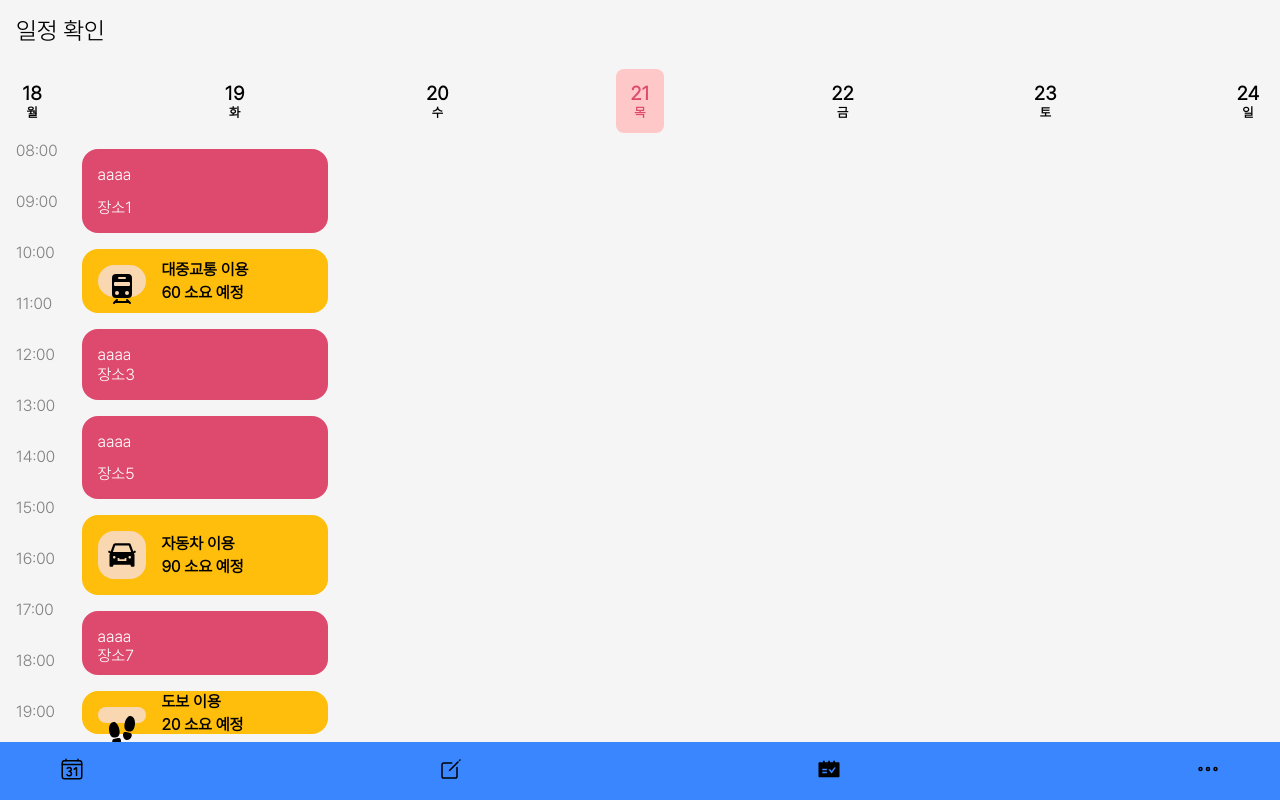
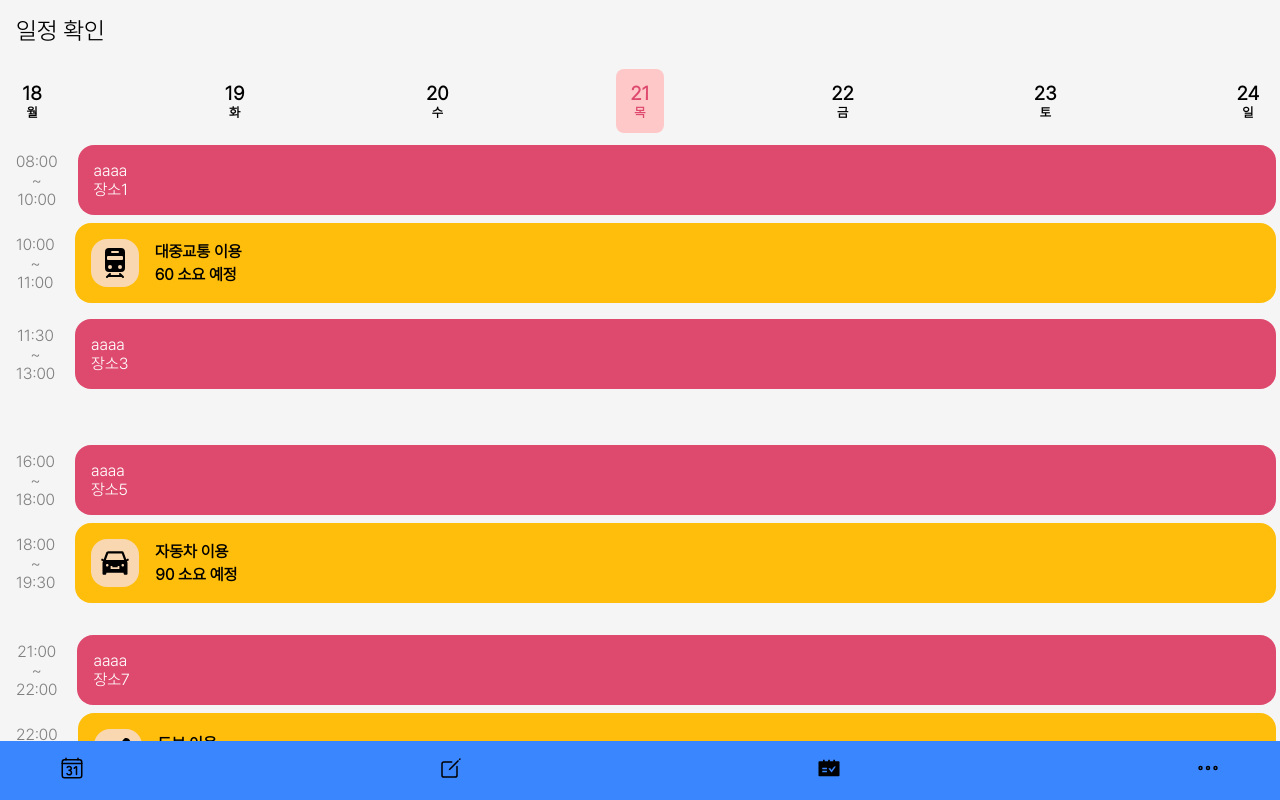
Before and after one commit to smart-calander-assistant/FE, a React (Create React App) app: page /schedule in a window 1280 px wide. Built offline with nearby package versions, Linux system fonts and the light colour scheme.

Commit message:
feat: schedule page

```diff
--- a/src/component/ScheduleContent.jsx
+++ b/src/component/ScheduleContent.jsx
@@ -1,7 +1,7 @@
 import React from 'react';
 import styled from 'styled-components';
 
-const ScheduleContent = ({ title, place, start_time, end_time }) => {
+const ScheduleContent = ({ title, place, start_time, end_time, margin }) => {
     const startTime = start_time.split(':').map(Number);
     const endTime = end_time.split(':').map(Number);
 
@@ -13,11 +13,15 @@ const ScheduleContent = ({ title, place, start_time, end_time }) => {
         time =
             (24 - startTime[0] + endTime[0]) * 60 - startTime[1] + endTime[1];
     } else {
-        time =
-            (endTime[0] - startTime[0]) * 60 + (endTime[1] - startTime[1]);
+        time = (endTime[0] - startTime[0]) * 60 + (endTime[1] - startTime[1]);
     }
     return (
-        <RootContainer height={time}>
+        <RootContainer height={time} margin={margin}>
+            <TimeContainer>
+                <TimeSlot>{start_time}</TimeSlot>
+                <TimeSlot> ~ </TimeSlot>
+                <TimeSlot>{end_time}</TimeSlot>
+            </TimeContainer>
             <ScheduleContainer>
                 <TitleBox>
                     <p>{title}</p>
@@ -30,19 +34,20 @@ const ScheduleContent = ({ title, place, start_time, end_time }) => {
 
 export default ScheduleContent;
 
-
 const RootContainer = styled.div`
     display: flex;
-    margin: 0.5rem;
-    padding: 1rem;
-    background-color: #de496e;
-    border-radius: 1rem;
-    width: 100%;
-    height: ${(props) => props.height / 30}rem;
+    /* width: 100%; */
+    /* height: ${(props) => props.height / 30}rem; */
+    margin-bottom: ${(props) => props.margin / 60}rem;
 `;
 
 const ScheduleContainer = styled.div`
     display: flex;
+    flex: 1;
+    background-color: #de496e;
+    margin: 0.25rem;
+    padding: 1rem;
+    border-radius: 1rem;
 `;
 
 const TitleBox = styled.p`
@@ -51,3 +56,15 @@ const TitleBox = styled.p`
     color: white;
     justify-content: space-between;
 `;
+
+const TimeContainer = styled.div`
+    display: flex;
+    flex-direction: column;
+    padding: 0 1rem;
+    align-items: center;
+    justify-content: center;
+`;
+
+const TimeSlot = styled.div`
+    color: gray;
+`;
--- /dev/null
+++ b/src/component/TimeTable.jsx
@@ -0,0 +1,82 @@
+import React from 'react';
+import styled from 'styled-components';
+import TransfortationContent from './TransfortationContent';
+
+const TimeTable = ({ startTime, endTime, timeInterval, scheduleList }) => {
+  // 시간대 목록 생성
+  const timeSlots = [];
+  let currentTime = startTime;
+  while (currentTime <= endTime) {
+    timeSlots.push(currentTime);
+    currentTime = addMinutes(currentTime, timeInterval);
+  }
+
+  return (
+    <TimeTableContainer>
+      <TimeTableBody>
+        {timeSlots.map((time, index) => (
+          <TimeTableRow key={index}>
+            <TimeBox>{time}</TimeBox>
+            {scheduleList
+              .filter((schedule) => schedule.start_time === time)
+              .map((filteredSchedule, scheduleIndex) => (
+                <ContentBox type={filteredSchedule.type} key={scheduleIndex}>
+                  {filteredSchedule.type === 'schedule' ? <p>{filteredSchedule.title}</p> : (<TransfortationContent time={filteredSchedule.time} type={filteredSchedule.type} />)}
+                  <p>{filteredSchedule.place}</p>
+                </ContentBox>
+              ))}
+            {scheduleList.filter((schedule) => schedule.start_time === time).length === 0 && (
+              <EmptyBox />
+            )}
+          </TimeTableRow>
+        ))}
+      </TimeTableBody>
+    </TimeTableContainer>
+  );
+
+};
+
+export default TimeTable;
+
+
+function addMinutes(time, minutes) {
+  const [hours, mins] = time.split(':').map(Number);
+  const totalMinutes = hours * 60 + mins + minutes;
+  const newHours = Math.floor(totalMinutes / 60);
+  const newMinutes = totalMinutes % 60;
+  return `${String(newHours).padStart(2, '0')}:${String(newMinutes).padStart(2, '0')}`;
+}
+
+const TimeTableContainer = styled.div`
+  width: 100%;
+`;
+
+const TimeTableBody = styled.div`
+  display: flex;
+  flex-direction: column;
+`;
+
+const TimeTableRow = styled.div`
+  display: flex;
+  align-items: center;
+  justify-content: center;
+  padding: 0 0.5rem;
+`;
+
+const TimeBox = styled.div`
+  display: flex;
+  padding: 1rem;
+  width: 3rem;
+  color: gray;
+`;
+
+const ContentBox = styled.div`
+  flex: 1;
+  padding: 1rem;
+  background-color: ${(props) => (props.type === 'schedule' ? '#de496e' : '#ffbe0b')};
+`;
+
+const EmptyBox = styled.div`
+  flex: 1;
+  padding: 1rem;
+`
--- a/src/component/TransfortationContent.jsx
+++ b/src/component/TransfortationContent.jsx
@@ -1,71 +1,82 @@
-import React from 'react'
+import React from 'react';
 import styled from 'styled-components';
 import { IoSubway, IoFootsteps } from 'react-icons/io5';
 import { AiFillCar } from 'react-icons/ai';
 
-const TransfortationContent = ( {time, type} ) => {
+const TransfortationContent = ({ time, type, start_time, end_time, margin }) => {
     let iconContent;
     let title;
 
     if (type === 'transfortation') {
+        if (time >= 60) {
             iconContent = (
                 <IconContainer>
-            <IoSubway size={'2rem'}/>
+                    <IoSubway size={'2rem'} />
                 </IconContainer>
             );
+        }
         title = '대중교통';
     } else if (type === 'car') {
+        if (time >= 60) {
             iconContent = (
                 <IconContainer>
-            <AiFillCar size={'2rem'}/>
+                    <AiFillCar size={'2rem'} />
                 </IconContainer>
             );
+        }
         title = '자동차';
     } else if (type === 'onfoot') {
+        if (time >= 0) {
             iconContent = (
                 <IconContainer>
-            <IoFootsteps size={'2rem'}/>
+                    <IoFootsteps size={'2rem'} />
                 </IconContainer>
             );
+        }
         title = '도보';
     }
     return (
-    <RootContainer height={time}>
+        <RootContainer height={time} margin={margin}>
+            <TimeContainer>
+                <TimeSlot>{start_time}</TimeSlot>
+                <TimeSlot> ~ </TimeSlot>
+                <TimeSlot>{end_time}</TimeSlot>
+            </TimeContainer>
             <ScheduleContainer>
                 {iconContent}
-            <TitleBox>
+                <TitleBox gap={time}>
                     <p>{title} 이용</p>
                     <p>{time} 소요 예정</p>
                 </TitleBox>
             </ScheduleContainer>
         </RootContainer>
-  )
-}
+    );
+};
 
 export default TransfortationContent;
 
-
 const RootContainer = styled.div`
     display: flex;
-    margin: 0.5rem;
-    padding: 1rem;
-    background-color: #FFBE0B;
-    border-radius: 1rem;
-    width: 100%;
-    height: ${(props) => props.height / 30}rem;
-`
+    /* width: 100%; */
+    /* height: ${(props) => props.height / 30}rem; */
+    margin-bottom: ${(props) => props.margin / 60}rem;
+`;
 
 const ScheduleContainer = styled.div`
     display: flex;
-    justify-content: space-between;
-`
+    flex: 1;
+    margin: 0.25rem;
+    padding: 1rem;
+    border-radius: 1rem;
+    background-color: #ffbe0b;
+`;
 
 const IconContainer = styled.div`
     display: flex;
     padding: 0.5rem;
-    background-color: #F9D7B0;
+    background-color: #f9d7b0;
     border-radius: 1rem;
-`
+`;
 
 const TitleBox = styled.p`
     display: flex;
@@ -73,5 +84,17 @@ const TitleBox = styled.p`
     font-weight: 600;
     padding: 0 1rem;
     justify-content: center;
-    gap: 0.25rem;
-`
+    gap: ${(props) => (props.gap < 60 ? 0 : 0.25)}rem;
+`;
+
+const TimeContainer = styled.div`
+    display: flex;
+    flex-direction: column;
+    padding: 0 1rem;
+    align-items: center;
+    justify-content: center;
+`;
+
+const TimeSlot = styled.div`
+    color: gray;
+`;
--- a/src/pages/Schedule.js
+++ b/src/pages/Schedule.js
@@ -6,6 +6,7 @@ import ScheduleContent from '../component/ScheduleContent';
 import { IoDesktop, IoDesktopOutline } from 'react-icons/io5';
 import DayCard from '../component/DayCard';
 import TransfortationContent from '../component/TransfortationContent';
+import TimeTable from '../component/TimeTable';
 
 export default function Schedule() {
     const dayList = [
@@ -60,8 +61,6 @@ export default function Schedule() {
     const startTime = '08:00';
     const endTime = '22:00';
 
-    const timeSlotList = generateTimeSlots(startTime, endTime, 60); // 1시간 간격으로 생성
-
     return (
         <RootContainer>
             <Header label={'일정 확인'} />
@@ -71,55 +70,55 @@ export default function Schedule() {
                 ))}
             </DayContainer>
             <ContentWrapper>
-                <TimeContainer>
-                    {timeSlotList.map((timeSlot, index) => (
-                        <TimeSlot key={index}>{timeSlot}</TimeSlot>
-                    ))}
-                </TimeContainer>
             <ScheduleContainer>
-                {scheduleList.map((item) =>
-                    item.type === 'schedule' ? (
+                    {scheduleList.map((item, index) => {
+                        let time_diff;
+                        if (index < scheduleList.length - 1) {
+                            const nextStartTime = scheduleList[index + 1].start_time;
+                            time_diff = calculateTimeDifference(item.end_time, nextStartTime);
+                        } else {
+                            time_diff = 0;
+                        }
+
+                        if (item.type === 'schedule') {
+                            return (
                                 <ScheduleContent
+                                    key={index}
                                     title={item.title}
                                     place={item.place}
                                     start_time={item.start_time}
                                     end_time={item.end_time}
+                                    margin={time_diff}
                                 />
-                    ) : (
+                            );
+                        } else {
+                            return (
                                 <TransfortationContent
+                                    key={index}
                                     time={item.time}
                                     type={item.type}
+                                    start_time={item.start_time}
+                                    end_time={item.end_time}
+                                    margin={time_diff}
                                 />
-                    )
-                )}
+                            );
+                        }
+                    })}
                 </ScheduleContainer>
+                {/* <TimeTable startTime={startTime} endTime={endTime} timeInterval={60} scheduleList={scheduleList}/> */}
             </ContentWrapper>
             <Footer label={'schedule'} />
         </RootContainer>
     );
 }
 
-function generateTimeSlots(startTime, endTime, step) {
-    const timeSlots = [];
-    let currentTime = startTime;
-
-    while (currentTime <= endTime) {
-        timeSlots.push(currentTime);
-        currentTime = addMinutes(currentTime, step);
-    }
-
-    return timeSlots;
-}
-
-function addMinutes(time, minutes) {
-    const [hours, mins] = time.split(':').map(Number);
-    const totalMinutes = hours * 60 + mins + minutes;
-    const newHours = Math.floor(totalMinutes / 60);
-    const newMinutes = totalMinutes % 60;
-    return `${String(newHours).padStart(2, '0')}:${String(newMinutes).padStart(
-        2,
-        '0'
-    )}`;
+function calculateTimeDifference(startTime, endTime) {
+    // 시간을 분으로 변환한 다음 차이 계산
+    const startTimeParts = startTime.split(':').map(Number);
+    const endTimeParts = endTime.split(':').map(Number);
+    const startMinutes = startTimeParts[0] * 60 + startTimeParts[1];
+    const endMinutes = endTimeParts[0] * 60 + endTimeParts[1];
+    return endMinutes - startMinutes;
 }
 
 const RootContainer = styled.div`
@@ -158,16 +157,7 @@ const ContentWrapper = styled.div`
 
 const ScheduleContainer = styled.div`
     display: flex;
+    flex: 1;
     flex-direction: column;
+    /* gap: 1rem; */
 `;
-
-const TimeContainer = styled.div`
-    display: flex;
-    flex-direction: column;
-    padding: 0 1rem;
-    gap: 2rem;
-`;
-
-const TimeSlot = styled.div`
-    color: gray;
-`;
```
Lines whose indentation alone changed are shown as unchanged.
